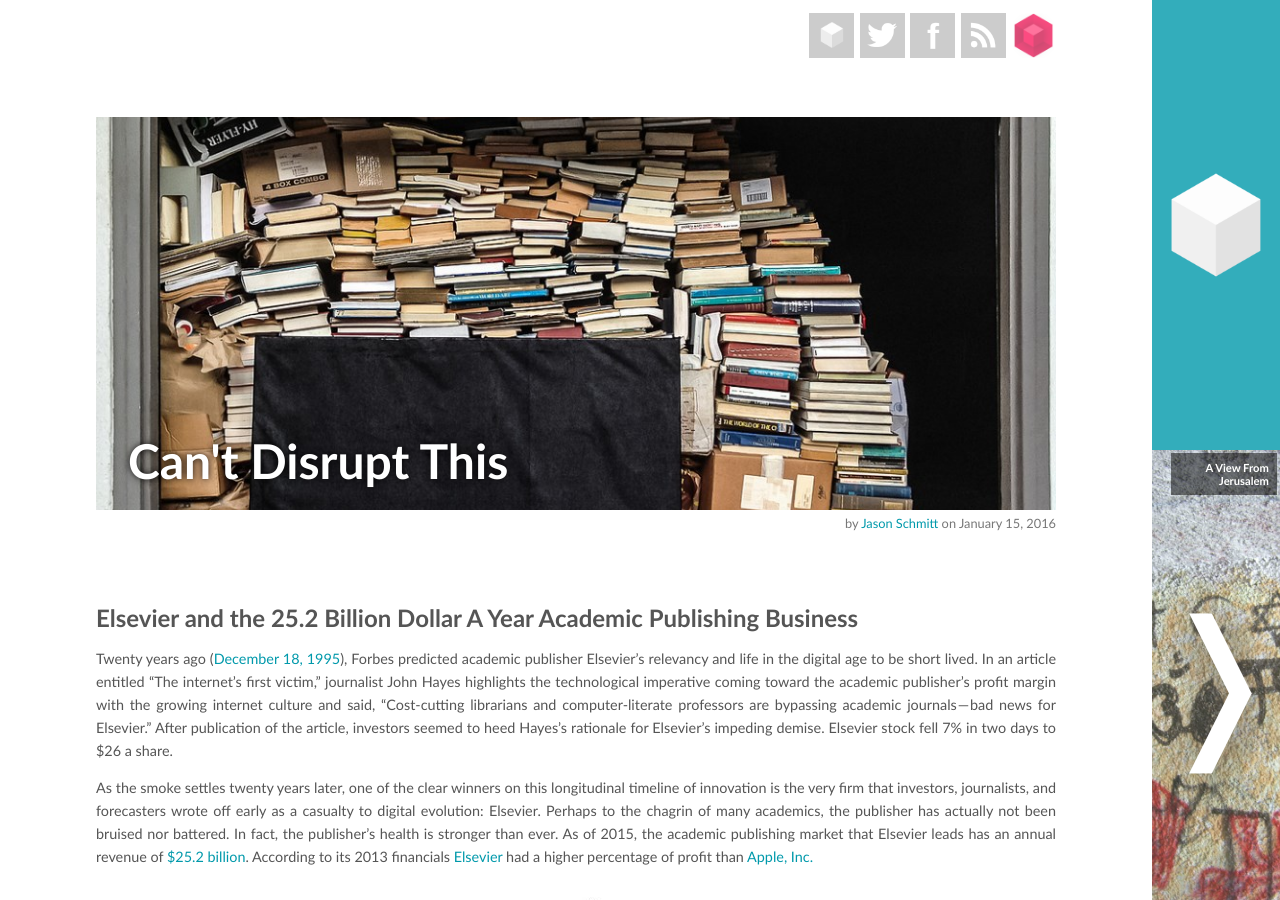
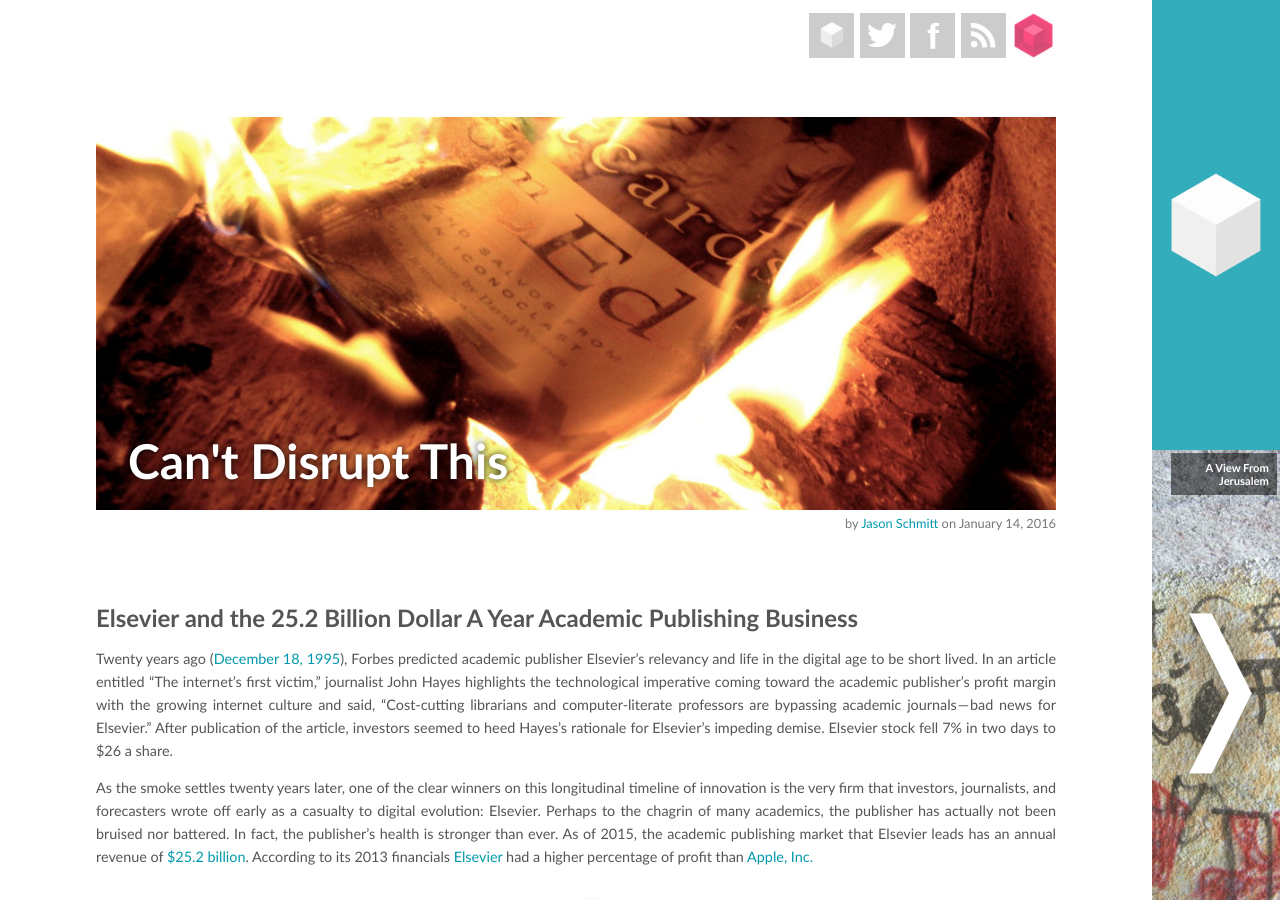
Before and after one commit to roundedglobe/roundedglobe.github.io, a Jekyll site: the page built from _posts/2016-01-14-can't-disrupt-this.md, in a window 1280 px wide and 900 px high. Built offline with Jekyll 4.4.1, drawn with Linux system fonts in a browser that asks for light colours; Markdown is read by kramdown in place of the engine named in the settings; comment, search, counter and statistics services are not loaded.

Commit message:
image jiggle

```diff
--- a/_posts/2016-01-15-can't-disrupt-this.md
+++ b/_posts/2016-01-14-can't-disrupt-this.md
@@ -1,7 +1,7 @@
 ---
 published: true
 author: jschmitt
-image: schmitt_header.jpg
+image: schmitt_header_b.jpg
 description: Disrupting the huge profits of academic publishers requires new 'basement market' strategies.
 ---
 
```
Also changed, not shown: other parts of _posts/2016-01-14-can't-disrupt-this.md (+1 -1 lines), images/schmitt_header_b.jpg (added), images/stroumsa_header.jpg (added), 6 other files.
